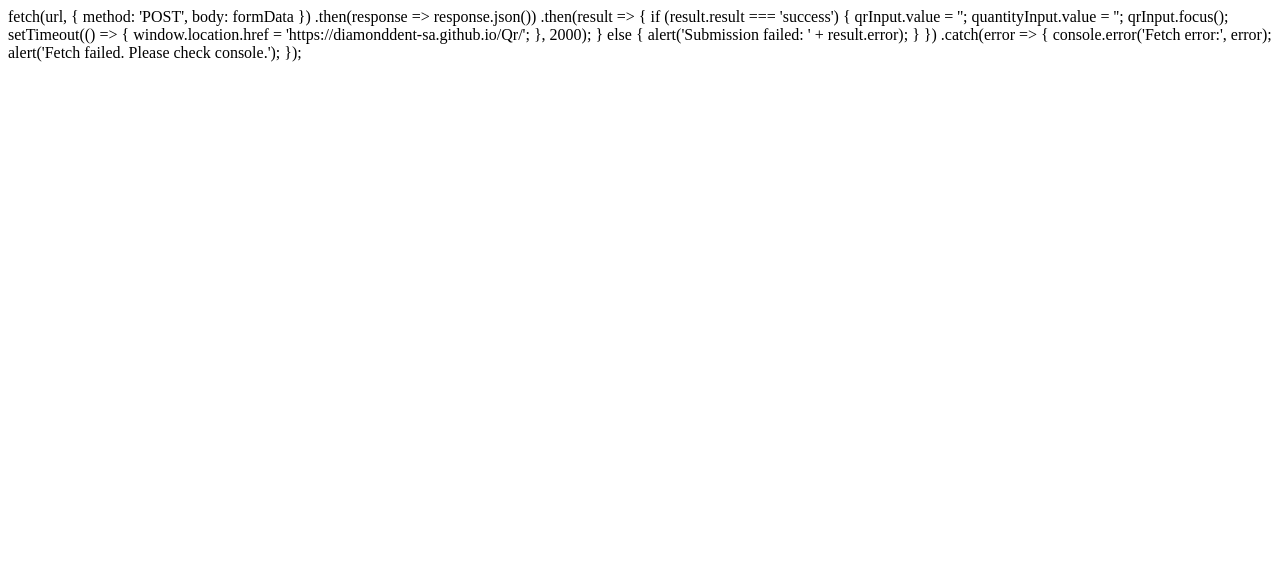
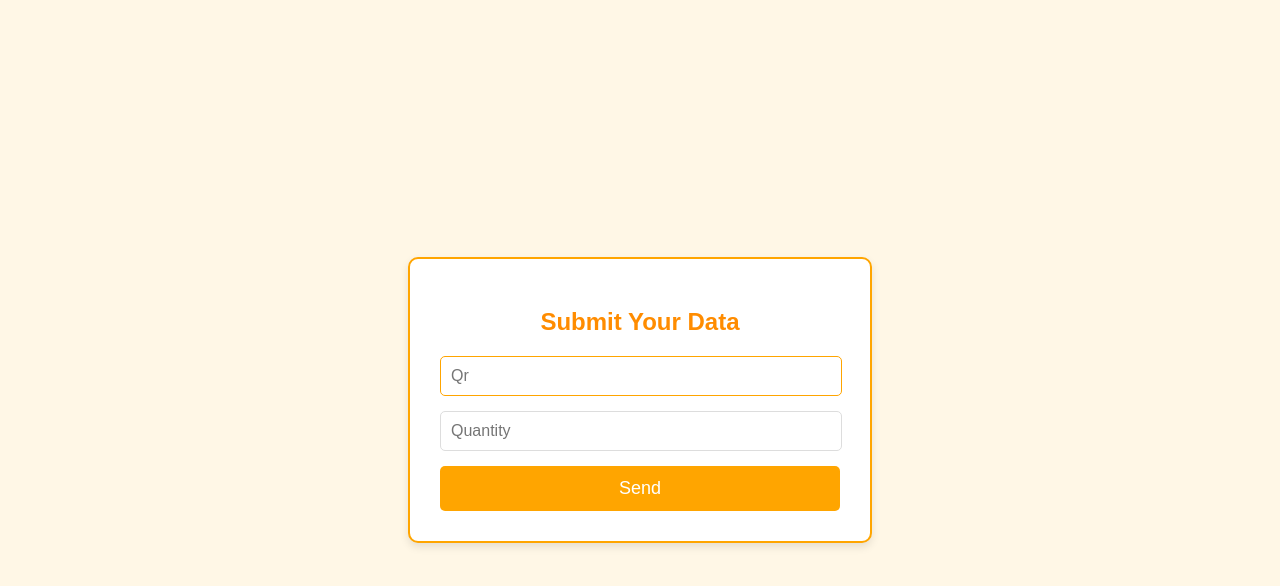
Before and after one commit to Diamonddent/QR, a plain HTML site: page index.html in a window 1280 px wide. Drawn offline with Linux system fonts and the light colour scheme.

Commit message:
Update index.html

```diff
--- a/index.html
+++ b/index.html
@@ -1,3 +1,101 @@
+<!DOCTYPE html>
+<html lang="en">
+<head>
+  <meta charset="UTF-8" />
+  <meta name="viewport" content="width=device-width, initial-scale=1.0"/>
+  <title>Stylish Form</title>
+  <style>
+    body {
+      font-family: 'Arial', sans-serif;
+      background-color: #fff7e6;
+      display: flex;
+      justify-content: center;
+      align-items: center;
+      height: 100vh;
+      margin: 0;
+    }
+    .form-container {
+      background-color: #ffffff;
+      border: 2px solid #ffa500;
+      border-radius: 10px;
+      padding: 30px;
+      max-width: 400px;
+      width: 100%;
+      box-shadow: 0 4px 8px rgba(0, 0, 0, 0.1);
+    }
+    .form-container h2 {
+      text-align: center;
+      color: #ff8c00;
+      margin-bottom: 20px;
+    }
+    .form-container input {
+      width: calc(100% - 20px);
+      padding: 10px;
+      margin-bottom: 15px;
+      border: 1px solid #ddd;
+      border-radius: 5px;
+      font-size: 16px;
+      color: #333;
+      transition: border-color 0.3s;
+    }
+    .form-container input:focus {
+      border-color: #ffa500;
+      outline: none;
+    }
+    .form-container button {
+      width: 100%;
+      padding: 12px;
+      background-color: #ffa500;
+      color: white;
+      border: none;
+      border-radius: 5px;
+      font-size: 18px;
+      cursor: pointer;
+      transition: background-color 0.3s;
+    }
+    .form-container button:hover {
+      background-color: #ff8c00;
+    }
+  </style>
+</head>
+<body>
+  <div class="form-container">
+    <h2>Submit Your Data</h2>
+    <form id="dataForm">
+      <input id="qrInput" name="Qr" type="text" placeholder="Qr" required>
+      <input id="quantityInput" name="Quantity" type="number" placeholder="Quantity" required>
+      <button type="submit">Send</button>
+    </form>
+  </div>
+
+  <script>
+    const form = document.getElementById('dataForm');
+    const qrInput = document.getElementById('qrInput');
+    const quantityInput = document.getElementById('quantityInput');
+
+    // Auto-focus Qr on page load
+    window.addEventListener('DOMContentLoaded', () => {
+      qrInput.focus();
+    });
+
+    // Auto-move to Quantity after fast scanner input
+    let scanTimeout;
+    qrInput.addEventListener('input', () => {
+      clearTimeout(scanTimeout);
+      scanTimeout = setTimeout(() => {
+        if (qrInput.value.trim() !== '') {
+          quantityInput.focus();
+        }
+      }, 300);
+    });
+
+    // Handle form submission
+    form.addEventListener('submit', function (event) {
+      event.preventDefault(); // Prevent default form submission
+
+      const formData = new FormData(form);
+      const url = 'https://script.google.com/macros/s/AKfycbw47kkmoHvF_1WXt0p8Oe4cykOKjv08-W2bWAAK4I0kDTQy0rgBZoaDRxAQVtwX2mAA3A/exec';
+
 fetch(url, {
   method: 'POST',
   body: formData
@@ -20,3 +118,8 @@ fetch(url, {
   console.error('Fetch error:', error);
   alert('Fetch failed. Please check console.');
 });
+
+    });
+  </script>
+</body>
+</html>
```
